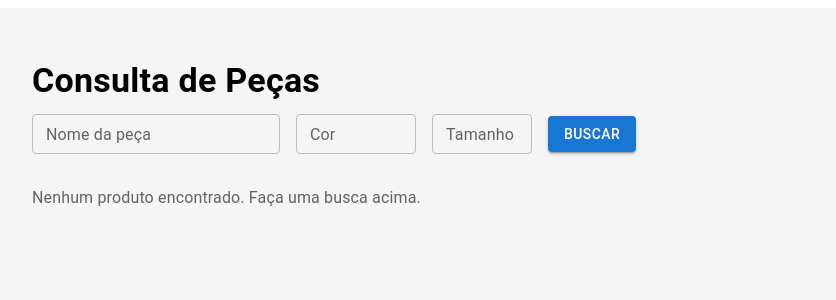
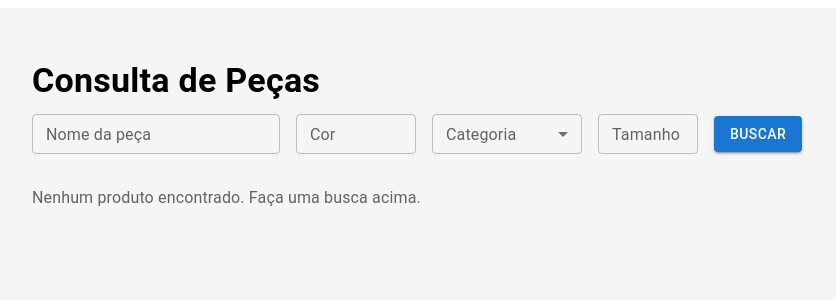
Before and after one commit to ViHoff/plus-mfe-consulta, a React (Vite) app: page / in a window 1280 px wide. Shown: the top 300 px of the page, without its empty margins (32-868 px from the left). Built offline with nearby package versions, Linux system fonts and the light colour scheme.

Commit message:
adicionando filtros e campos ao front

```diff
--- a/src/pages/ConsultaPecas.tsx
+++ b/src/pages/ConsultaPecas.tsx
@@ -9,6 +9,11 @@ import {
   Box,
   Chip,
   CircularProgress,
+  Select,
+  MenuItem,
+  FormControl,
+  InputLabel,
+  SelectChangeEvent
 } from "@mui/material";
 import { secureFetch } from "../api";
 
@@ -32,7 +37,7 @@ export interface VariantResponseDto {
   atualizadoEm: string | null;
 }
 
-export interface ProductDetailResponseDto {
+export interface ConsultaProdutoResponseDto {
   id: string;
   nome: string;
   descricao: string | null;
@@ -44,6 +49,8 @@ export interface ProductDetailResponseDto {
   criadoEm: string;
   atualizadoEm: string;
   variantes: VariantResponseDto[];
+  estoque?: number;
+  lojaId?: number;
 }
 
 export default function ConsultaPecas() {
@@ -51,11 +58,12 @@ export default function ConsultaPecas() {
   const [filtros, setFiltros] = useState({
     nome: "",
     tamanho: "",
-    cor: ""
+    cor: "",
+    categoriaId: ""
   });
 
   // Dizemos ao TypeScript que este array só aceita produtos do tipo correto
-  const [produtos, setProdutos] = useState<ProductDetailResponseDto[]>([]);
+  const [produtos, setProdutos] = useState<ConsultaProdutoResponseDto[]>([]);
   const [carregando, setCarregando] = useState<boolean>(false);
 
   const lidarComBusca = async (e: FormEvent<HTMLFormElement>) => {
@@ -68,6 +76,7 @@ export default function ConsultaPecas() {
       if (filtros.nome) parametros.append("nome", filtros.nome);
       if (filtros.cor) parametros.append("cor", filtros.cor);
       if (filtros.tamanho) parametros.append("tamanho", filtros.tamanho);
+      if (filtros.categoriaId) parametros.append("categoriaId", filtros.categoriaId);
 
       // 2. Chama a API real na porta 3067 usando secureFetch
       const url = `http://localhost:3067/consulta/buscarPecas?${parametros.toString()}`;
@@ -105,6 +114,11 @@ export default function ConsultaPecas() {
     setFiltros((prev) => ({ ...prev, [name]: value }));
   };
 
+  const lidarComMudancaSelect = (e: SelectChangeEvent<string>) => {
+    const { name, value } = e.target;
+    setFiltros((prev) => ({ ...prev, [name as string]: value }));
+  };
+
   // ==========================================
   // 4. RENDERIZAÇÃO
   // ==========================================
@@ -136,6 +150,23 @@ export default function ConsultaPecas() {
           size="small"
           sx={{ width: 120 }}
         />
+        <FormControl variant="outlined" size="small" sx={{ minWidth: 150 }}>
+          <InputLabel id="categoria-label">Categoria</InputLabel>
+          <Select
+            labelId="categoria-label"
+            name="categoriaId"
+            value={filtros.categoriaId}
+            onChange={lidarComMudancaSelect}
+            label="Categoria"
+          >
+            <MenuItem value=""><em>Todas</em></MenuItem>
+            <MenuItem value="cat-001">Camiseta</MenuItem>
+            <MenuItem value="cat-002">Calça</MenuItem>
+            <MenuItem value="cat-003">Tênis</MenuItem>
+            <MenuItem value="cat-004">Jaqueta</MenuItem>
+            <MenuItem value="cat-005">Meia</MenuItem>
+          </Select>
+        </FormControl>
         <TextField
           label="Tamanho"
           name="tamanho"
@@ -180,6 +211,14 @@ export default function ConsultaPecas() {
                   Marca: {produto.marca || "Sem marca"}
                 </Typography>
 
+                <Typography variant="body2" color="text.secondary" gutterBottom sx={{ fontWeight: 'bold' }}>
+                  Estoque: {produto.estoque !== undefined ? produto.estoque : "Carregando..."}
+                </Typography>
+
+                <Typography variant="body2" color="text.secondary" gutterBottom>
+                  Loja: {produto.lojaId === 0 ? "Sede" : produto.lojaId ?? "N/A"}
+                </Typography>
+
                 <Typography variant="h5" color="primary" sx={{ my: 2 }}>
                   R$ {produto.preco.toFixed(2).replace(".", ",")}
                 </Typography>
```
